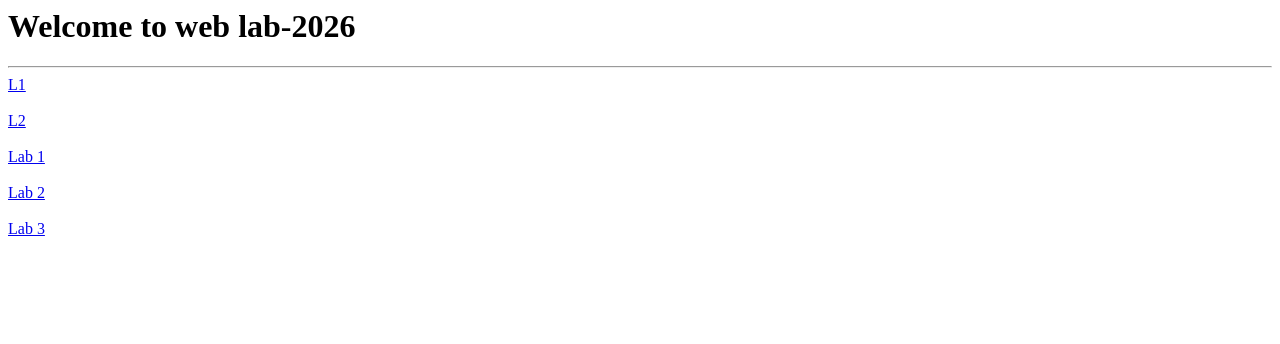
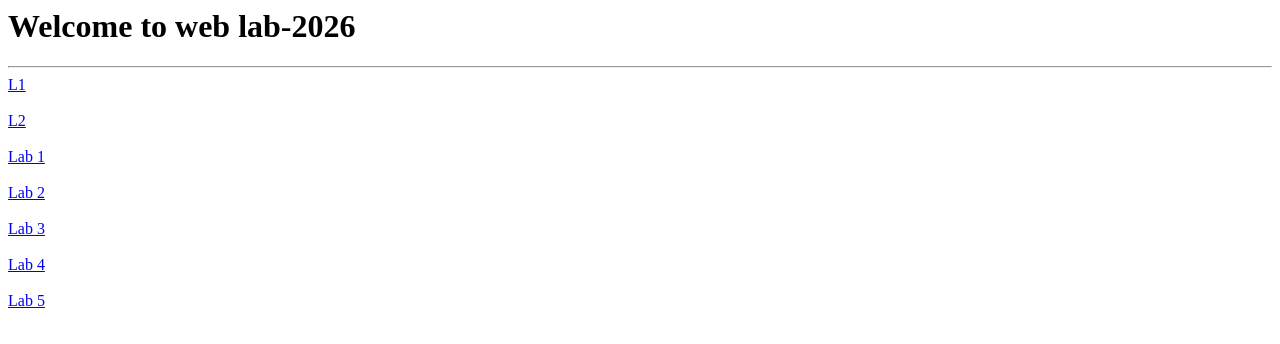
Before and after one commit to tanmayakj-cyber/weblab, a plain HTML site: page index.html in a window 1280 px wide. Drawn offline with Linux system fonts and the light colour scheme.

Commit message:
Add links for Lab 4 and Lab 5 in index.html

```diff
--- a/index.html
+++ b/index.html
@@ -7,5 +7,7 @@
   <a href="calc.html">Lab 1</a><br><br>
   <a href="LLab2.html">Lab 2</a><br><br>
   <a href="LLab3.html">Lab 3</a><br><br>
+  <a href="lab4.xml">Lab 4</a><br><br>
+  <a href="lab5.php">Lab 5</a><br><br>
 </body>
 </html>
```
